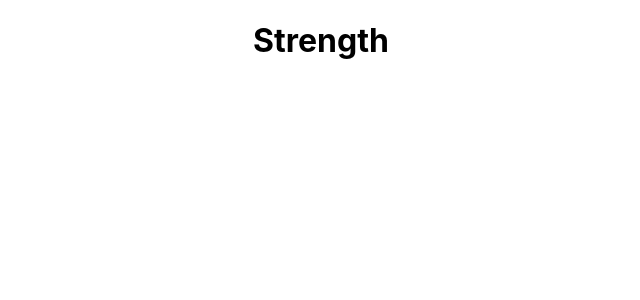
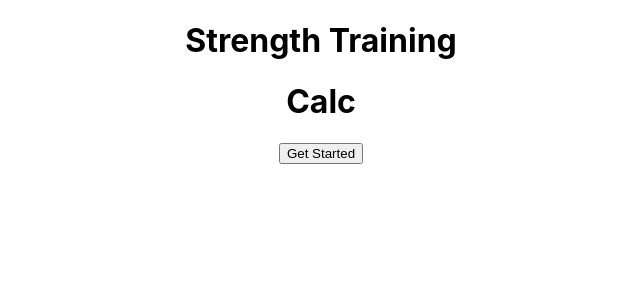
Before and after one commit to adanmillard/strength-training, a React (Create React App) app: page / in a window 1280 px wide. Shown: the top 300 px of the page, without its empty margins (319-959 px from the left). Built offline with nearby package versions, Linux system fonts and the light colour scheme.

Commit message:
setting up layout for app

```diff
--- a/src/App.tsx
+++ b/src/App.tsx
@@ -1,9 +1,10 @@
 import "./App.css";
+import { Homepage } from "./pages/Homepage";
 
 function App() {
   return (
     <div className="App">
-      <h1>Strength</h1>
+      <Homepage />
     </div>
   );
 }
--- /dev/null
+++ b/src/components/531/FiveThreeOneProgram.tsx
@@ -0,0 +1,5 @@
+import React from "react";
+
+export const FiveThreeOneProgram = () => {
+  return <div>FiveThreeOneProgram</div>;
+};
--- /dev/null
+++ b/src/components/Hamburger/Hamburger.tsx
@@ -0,0 +1,5 @@
+import React from "react";
+
+export const Hamburger = () => {
+  return <div>Hamburger</div>;
+};
--- /dev/null
+++ b/src/components/MaxRep/MaxRep.tsx
@@ -0,0 +1,5 @@
+import React from "react";
+
+export const MaxRep = () => {
+  return <div>MaxRep</div>;
+};
--- /dev/null
+++ b/src/components/PercentageTable/PercentageTable.tsx
@@ -0,0 +1,5 @@
+import React from "react";
+
+export const PercentageTable = () => {
+  return <div>PercentageTable</div>;
+};
--- /dev/null
+++ b/src/pages/Homepage.tsx
@@ -0,0 +1,15 @@
+import React from "react";
+
+export const Homepage = () => {
+  return (
+    <div>
+      <div>
+        <h1>Strength Training</h1>
+        <h1>Calc</h1>
+      </div>
+      <div>
+        <button>Get Started</button>
+      </div>
+    </div>
+  );
+};
```
Also changed, not shown: 1 other file (tests, documents, lock files or other folders).
